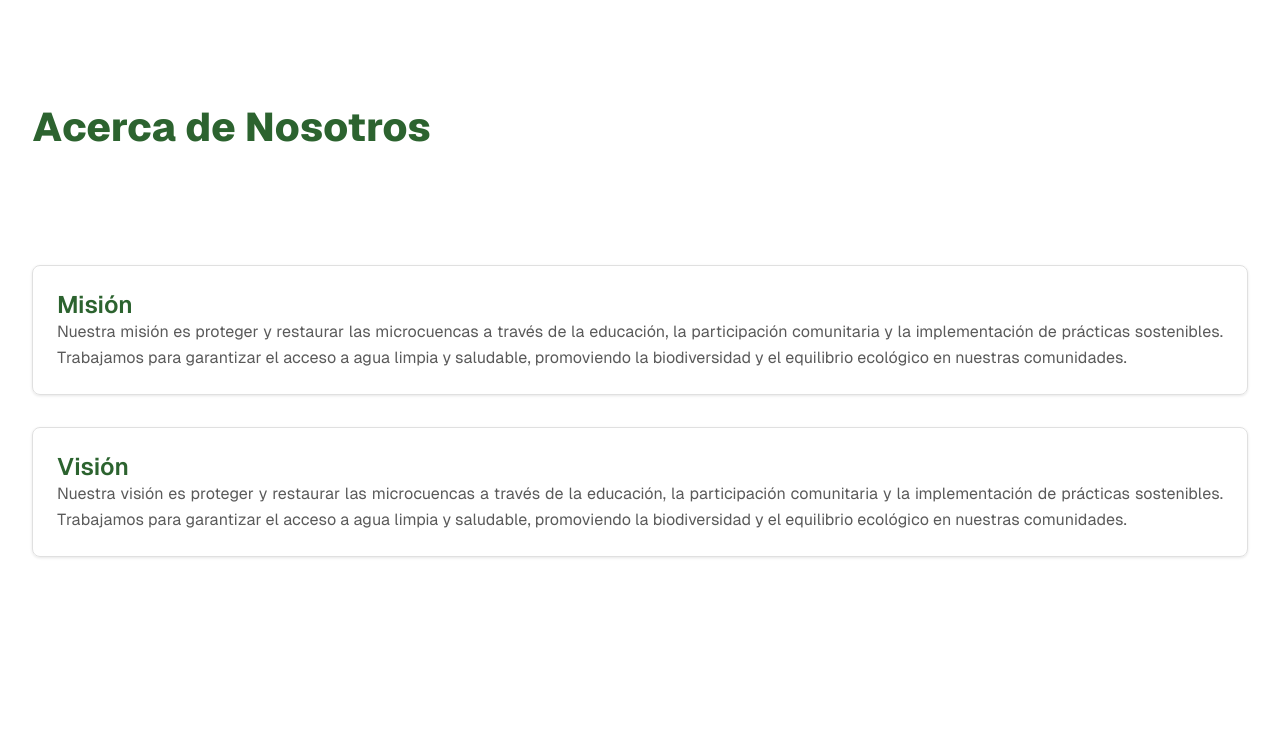
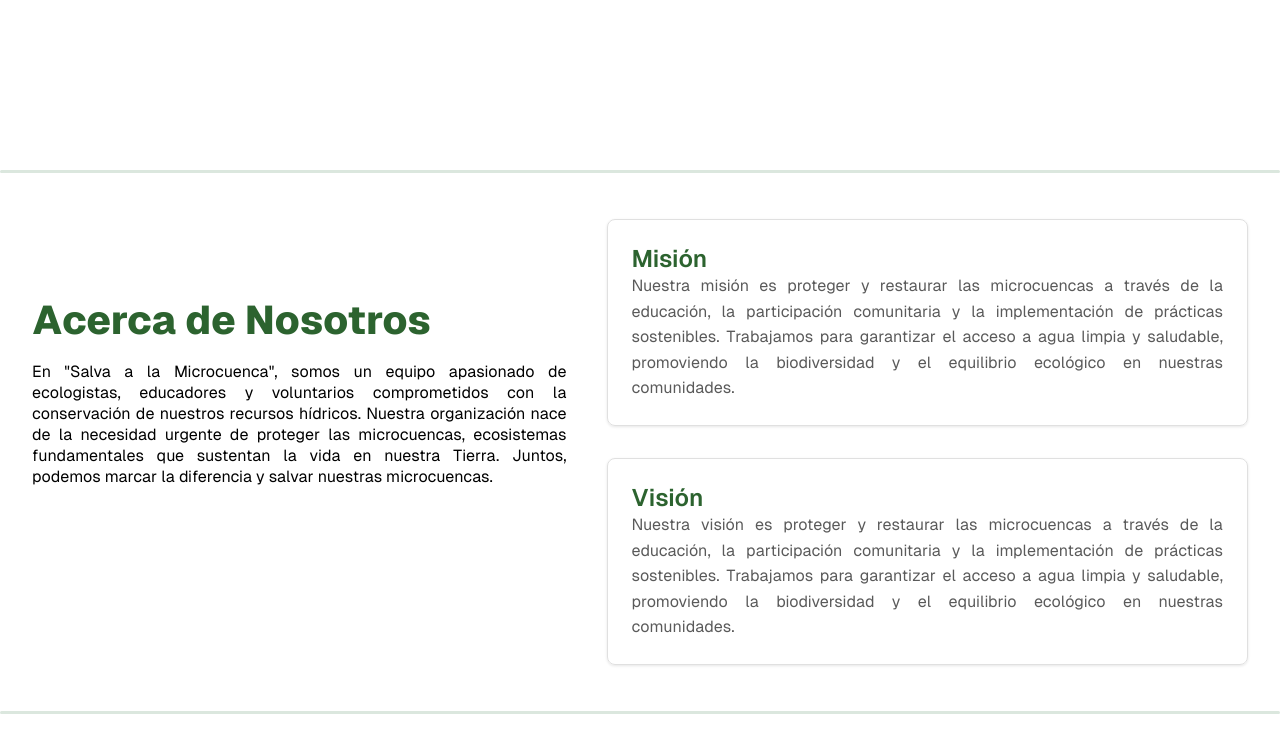
Before and after one commit to angelargd8/microcuencas, a Next.js app: page /about in a window 1280 px wide. Shown: the top 752 px of the page. Built offline with nearby package versions, Linux system fonts and the light colour scheme.

Commit message:
fix: updated about page

```diff
--- a/src/app/about/about.module.css
+++ b/src/app/about/about.module.css
@@ -1,3 +1,45 @@
+.aboutContainer {
+  position: relative;
+}
+
+.aboutContainer::before,
+.aboutContainer::after {
+  content: '';
+  display: block;
+  width: 100%;
+  height: 3px;
+  background: #dbe7de;
+  position: absolute;
+  left: 0;
+  border-radius: 2px;
+}
+.aboutContainer::before {
+  top: 0;
+}
+.aboutContainer::after {
+  bottom: 0;
+}
+
+.aboutGrid {
+  display: grid;
+  grid-template-columns: 1fr 1.2fr;
+  gap: 2.5rem;
+  align-items: center;
+  min-height: 60vh;
+}
+
+.aboutLeft {
+  display: flex;
+  flex-direction: column;
+  justify-content: flex-start;
+}
+
+.aboutRight {
+  display: flex;
+  flex-direction: column;
+  gap: 2rem;
+}
+
 .aboutContainer {
     padding: 32px;
   }
@@ -15,6 +57,7 @@
   }
 
   .description {
+      color: #000;
       text-align: justify;
       margin-top: 0;
       margin-bottom: -30px;
@@ -46,7 +89,12 @@
       .aboutContainer {
         padding: 25px;
       }
-
+      .aboutGrid {
+        display: block;
+      }
+      .aboutRight {
+        gap: 1.5rem;
+      }
       .header {
         font-size: 2.5rem;
       }
--- a/src/app/about/page.js
+++ b/src/app/about/page.js
@@ -11,6 +11,8 @@ export default function About() {
       <Navbar />
 
       <main className={`${styles.main} ${aboutStyles.aboutContainer}`}>
+        <div className={aboutStyles.aboutGrid}>
+          <div className={aboutStyles.aboutLeft}>
             <div className={aboutStyles.titleSection}>
               <h1 className={aboutStyles.header}>Acerca de Nosotros</h1>
               <p className={aboutStyles.description}>
@@ -20,7 +22,8 @@ export default function About() {
                 Juntos, podemos marcar la diferencia y salvar nuestras microcuencas.
               </p>
             </div>
-
+          </div>
+          <div className={aboutStyles.aboutRight}>
             <div className={aboutStyles.section}>
               <h2 className={aboutStyles.sectionTitle}>Misión</h2>
               <p className={aboutStyles.sectionContent}>
@@ -31,7 +34,6 @@ export default function About() {
                 ecológico en nuestras comunidades.
               </p>
             </div>
-
             <div className={aboutStyles.section}>
               <h2 className={aboutStyles.sectionTitle}>Visión</h2>
               <p className={aboutStyles.sectionContent}>
@@ -42,6 +44,8 @@ export default function About() {
                 ecológico en nuestras comunidades.
               </p>
             </div>
+          </div>
+        </div>
       </main>
     </div>
   );
```
Lines whose indentation alone changed are shown as unchanged.
